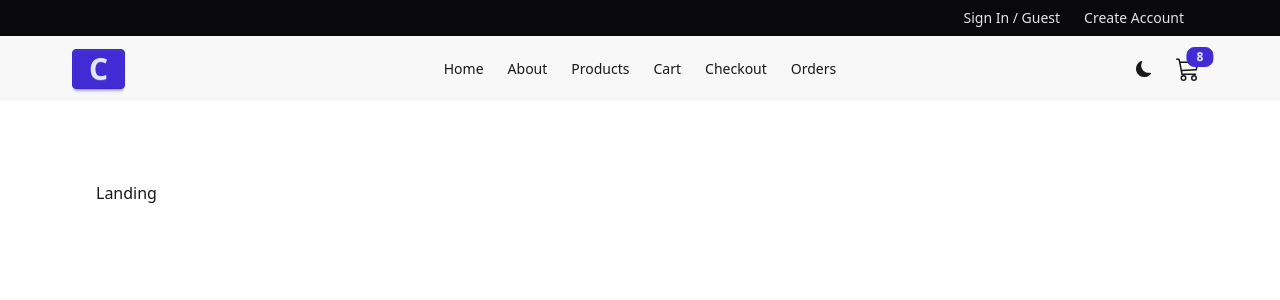
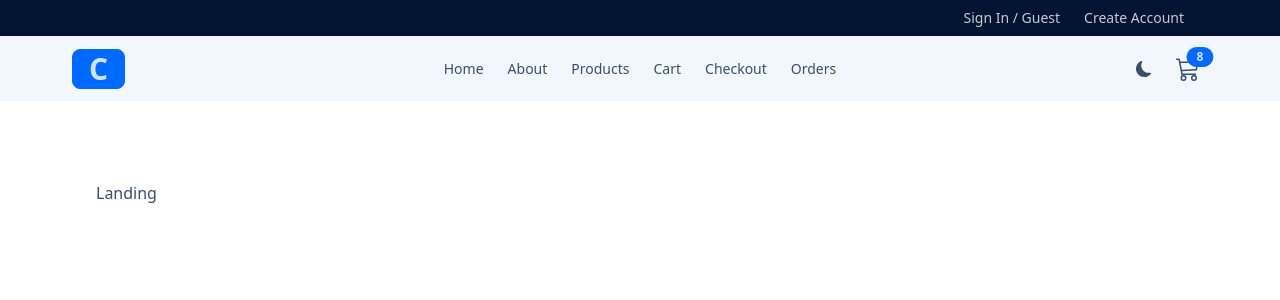
Before and after one commit to vsbron/course-all-in-one-2025, a React (Vite) app in the folder 12-comfy-store/: page / in a window 1280 px wide. Shown: the top 300 px of the page. Built offline with nearby package versions, Linux system fonts and the light colour scheme.

Commit message:
12-comfy-store - Add two color themes to the config

```diff
--- a/12-comfy-store/src/components/Navbar.jsx
+++ b/12-comfy-store/src/components/Navbar.jsx
@@ -1,13 +1,13 @@
+import { useState } from "react";
 import { NavLink } from "react-router-dom";
 import { FaBarsStaggered } from "react-icons/fa6";
 import { BsCart3, BsMoonFill, BsSunFill } from "react-icons/bs";
 
 import NavLinks from "./NavLinks";
-import { useState } from "react";
 
 function Navbar() {
   // Set state value for theme
-  const [theme, setTheme] = useState(false);
+  const [_, setTheme] = useState(false);
 
   // Theme toggle handle
   const handleTheme = () => {
--- a/12-comfy-store/src/index.css
+++ b/12-comfy-store/src/index.css
@@ -1,6 +1,8 @@
 @import "tailwindcss";
 /* @plugin "@tailwindcss/typography"; */
-@plugin "daisyui";
+@plugin "daisyui" {
+  themes: winter --default, dracula --prefersdark;
+}
 
 @layer components {
   .align-element {
```
